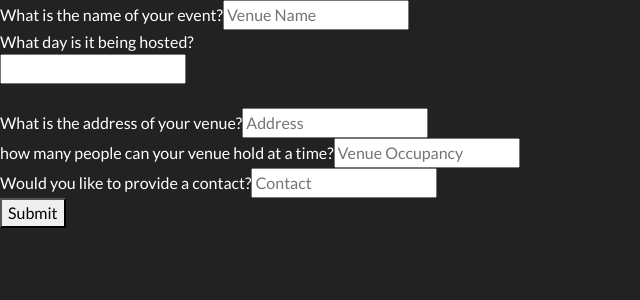
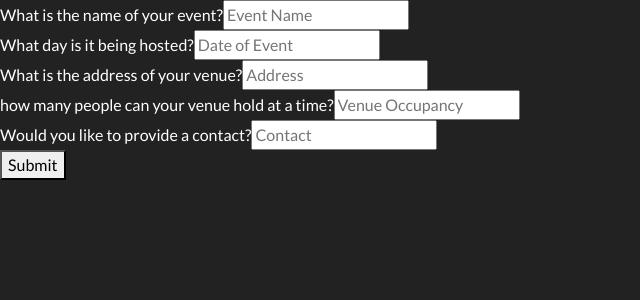
Before and after one commit to Taylor-Williams/easyrsvp-frontend, a React (Create React App) app: page /venues/new in a window 1280 px wide. Shown: the top 300 px of the page, without its empty margins (0-640 px from the left). Built offline with nearby package versions, Linux system fonts and the light colour scheme; no server answers.

Commit message:
fix contact attr in venueinput form, state

```diff
--- a/src/components/VenueInput.js
+++ b/src/components/VenueInput.js
@@ -5,7 +5,7 @@ import DatePicker from "react-datepicker"
 
 class VenueInput extends React.Component {
 
-    state = {name: '', location: '', occupancy: '', date:''}
+    state = {name: '', location: '', occupancy: '', date:'', contact: ''}
 
     handleChange = (event) => {
         this.setState({
@@ -24,10 +24,15 @@ class VenueInput extends React.Component {
             <div>
                 <form onSubmit={this.handleSubmit}>
                     <label>What is the name of your event?</label>
-                    <input type='text' placeholder='Venue Name' name='name' value={this.state.name} onChange={this.handleChange} />
+                    <input type='text' placeholder='Event Name' name='name' value={this.state.name} onChange={this.handleChange} />
                     <br/>
                     <label>What day is it being hosted?</label>
-                    <DatePicker selected={this.state.date} onChange={(pickedDate) => this.setState({...this.state, date:pickedDate})} />
+                    <DatePicker selected={this.state.date}
+                        showTimeSelect dateFormat="MMMM d, yyyy h:mm aa"
+                        placeholderText='Date of Event'
+                        timeFormat="HH:mm"
+                        onChange={(pickedDate) => this.setState({...this.state, date:pickedDate})}
+                    />
                     <br />
                     <label>What is the address of your venue?</label>
                     <input type='text' placeholder='Address' name='location' value={this.state.location} onChange={this.handleChange} />
--- a/src/index.js
+++ b/src/index.js
@@ -7,6 +7,7 @@ import App from './App'
 import {BrowserRouter as Router} from 'react-router-dom'
 import venueReducer from './reducers/venueReducer'
 import 'bootswatch/dist/darkly/bootstrap.min.css'
+import 'react-datepicker/dist/react-datepicker.css'
 
 const composeEnhancers = window.__REDUX_DEVTOOLS_EXTENSION_COMPOSE__ || compose
 
```
